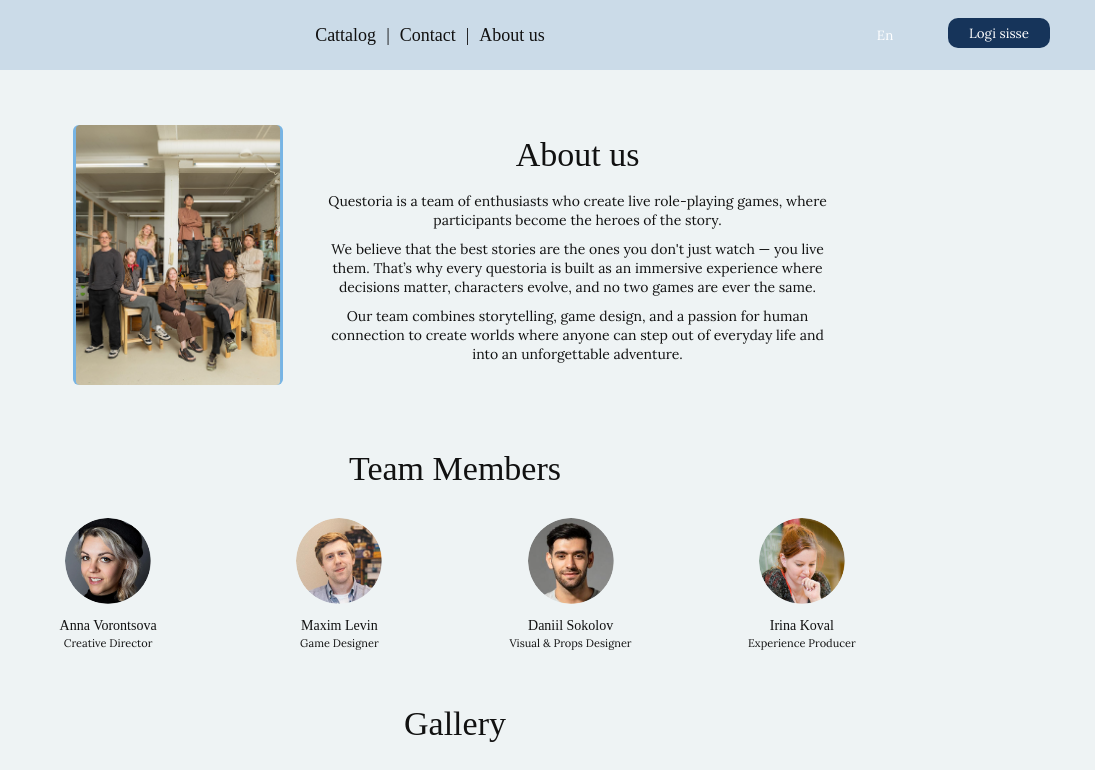
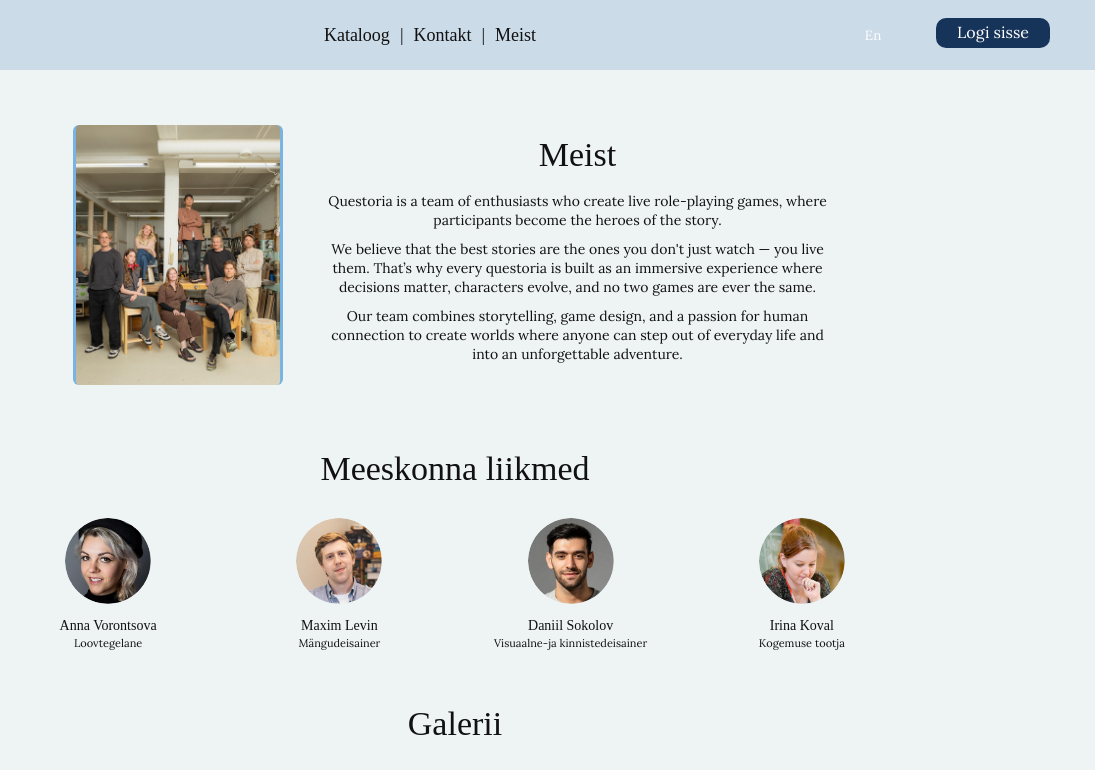
Before and after one commit to KsenjaVassiljeva/Veebiplatvormi-seiklusm-ngude-broneerimiseks, a website: page about.html in a window 1280 px wide. Both pictures are taken after a click on the button "Et". Shown: the top 770 px of the page, 185-1280 px from the left. Drawn offline with Linux system fonts and the light colour scheme; a web font is replaced by a local one.

Commit message:
make estonia language

```diff
--- a/about.html
+++ b/about.html
@@ -20,20 +20,20 @@
   </a>
 
   <nav class="nav">
-    <a href="catalog.html">Cattalog</a>
+    <a href="catalog.html" data-key="catalog">Catalog</a>
     <span>|</span>
-    <a href="contacts.html">Contact</a>
+    <a href="contacts.html" data-key="contact">Contact</a>
     <span>|</span>
-    <a href="about.html">About us</a>
+    <a href="about.html" data-key="about">About us</a>
   </nav>
 
   <div class="actions">
     <button class="lang">En</button>
-    <button class="login-small" data-key="login">Log in</button>
+    <a href="login.html" class="login-small" data-key="login">Log in</a>
     <div class="user-menu" style="display: none;">
       <button class="user-icon">👤</button>
       <div class="dropdown-menu">
-        <a href="#" class="menu-item profile-link" data-key="profile">👤 Profile</a>
+        <a href="profile.html" class="menu-item profile-link" data-key="profile">👤 Profile</a>
         <a href="#" class="menu-item logout-link" data-key="logout">🚪 Logout</a>
       </div>
     </div>
@@ -46,7 +46,7 @@
     <img src="images/teamBig.png" alt="Questoria team">
 
     <div class="about-text">
-      <h1>About us</h1>
+      <h1 data-key="aboutTitle">About us</h1>
       <p>
         Questoria is a team of enthusiasts who create live role-playing games,
         where participants become the heroes of the story.
@@ -66,37 +66,37 @@
   </section>
 
   <section class="team">
-    <h2>Team Members</h2>
+    <h2 data-key="teamMembers">Team Members</h2>
 
     <div class="team-grid">
       <div class="member">
         <img src="images/member1.png" alt="Anna Vorontsova">
         <h3>Anna Vorontsova</h3>
-        <p>Creative Director</p>
+        <p data-key="roleCreative">Creative Director</p>
       </div>
 
       <div class="member">
         <img src="images/member2.png" alt="Maxim Levin">
         <h3>Maxim Levin</h3>
-        <p>Game Designer</p>
+        <p data-key="roleDesigner">Game Designer</p>
       </div>
 
       <div class="member">
         <img src="images/member3.png" alt="Daniil Sokolov">
         <h3>Daniil Sokolov</h3>
-        <p>Visual & Props Designer</p>
+        <p data-key="roleVisual">Visual & Props Designer</p>
       </div>
 
       <div class="member">
         <img src="images/member4.png" alt="Irina Koval">
         <h3>Irina Koval</h3>
-        <p>Experience Producer</p>
+        <p data-key="roleProducer">Experience Producer</p>
       </div>
     </div>
   </section>
 
   <section class="gallery">
-    <h2>Gallery</h2>
+    <h2 data-key="galleryAbout">Gallery</h2>
 
     <div class="gallery-grid">
       <img src="images/gallery1t.png" alt="Gallery photo">
--- a/js/lang.js
+++ b/js/lang.js
@@ -17,7 +17,46 @@ const translations = {
     more: "more",
     aboutTitle: "About us",
     aboutText: "Questoria is a team of enthusiasts who create live role-playing games (questories), where participants become the heroes of the story.",
-    seeMore: "see more"
+    seeMore: "see more",
+    loginTitle: "Login",
+    email: "Email",
+    password: "Password",
+    forgotPassword: "Forgot your password?",
+    loginBtn: "Login",
+    needAccount: "Need an account?",
+    signUpWith: "Sign-Up with",
+    profile: "👤 Profile",
+    logout: "🚪 Logout",
+    registerTitle: "Register",
+    firstName: "Name",
+    lastName: "Last Name",
+    registerBtn: "Register",
+    haveAccount: "Have account?",
+    continueGoogle: "Continue with Google",
+    personalInfo: "Personal Information",
+    myBookings: "My Bookings",
+    accountSettings: "Account Settings",
+    editProfile: "Edit Profile",
+    logoutBtn: "Logout",
+    bookingTitle: "Choose date and time",
+    bookingBtn: "Booking",
+    peopleCount: "Number of people",
+    gallery: "Gallery",
+    reviews: "Reviews",
+    bookBtn: "Book",
+    contactsTitle: "Contacts",
+    contactAddress: "Address",
+    contactPhone: "Phone",
+    contactEmail: "Email",
+    contactHours: "🕘 Opening Hours",
+    contactSocial: "🌐 Social Media",
+    aboutTitle: "About us",
+    teamMembers: "Team Members",
+    roleCreative: "Creative Director",
+    roleDesigner: "Game Designer",
+    roleVisual: "Visual & Props Designer",
+    roleProducer: "Experience Producer",
+    galleryAbout: "Gallery"
   },
 
   et: {
@@ -35,7 +74,46 @@ const translations = {
     more: "rohkem",
     aboutTitle: "Meist",
     aboutText: "Questoria on entusiastide meeskond, kes loob elavaid rollimänge, kus osalejad saavad loo kangelasteks.",
-    seeMore: "vaata rohkem"
+    seeMore: "vaata rohkem",
+    loginTitle: "Sisselogimine",
+    email: "E-post",
+    password: "Parool",
+    forgotPassword: "Unustasid parooli?",
+    loginBtn: "Logi sisse",
+    needAccount: "Vajad kontot?",
+    signUpWith: "Registreeru koos",
+    profile: "👤 Profiil",
+    logout: "🚪 Välju",
+    registerTitle: "Registreerimine",
+    firstName: "Nimi",
+    lastName: "Perekonnanimi",
+    registerBtn: "Registreeri",
+    haveAccount: "Juba kontol olemas?",
+    continueGoogle: "Jätka Googlega",
+    personalInfo: "Isikuandmed",
+    myBookings: "Minu broneerings",
+    accountSettings: "Konto seaded",
+    editProfile: "Muuda profiili",
+    logoutBtn: "Välju",
+    bookingTitle: "Vali kuupäev ja aeg",
+    bookingBtn: "Broneeri",
+    peopleCount: "Inimeste arv",
+    gallery: "Galerii",
+    reviews: "Arvustused",
+    bookBtn: "Broneeri",
+    contactsTitle: "Kontaktid",
+    contactAddress: "Aadress",
+    contactPhone: "Telefon",
+    contactEmail: "E-post",
+    contactHours: "🕘 Tööaeg",
+    contactSocial: "🌐 Sotsiaalmeedia",
+    aboutTitle: "Meist",
+    teamMembers: "Meeskonna liikmed",
+    roleCreative: "Loovtegelane",
+    roleDesigner: "Mängudeisainer",
+    roleVisual: "Visuaalne-ja kinnistedeisainer",
+    roleProducer: "Kogemuse tootja",
+    galleryAbout: "Galerii"
   }
 };
 
@@ -49,6 +127,12 @@ document.addEventListener("DOMContentLoaded", () => {
       element.textContent = translations[lang][key];
     });
 
+    // Update placeholders
+    document.querySelectorAll("[data-placeholder]").forEach((element) => {
+      const key = element.dataset.placeholder;
+      element.placeholder = translations[lang][key];
+    });
+
     langButton.textContent = lang === "en" ? "Et" : "En";
   }
 
```
Also changed, not shown: booking.html (+10 -8 lines), catalog.html (+1 -1 lines), contacts.html (+11 -11 lines), login.html (+12 -11 lines), profile.html (+28 -12 lines), quest.html (+8 -8 lines), register.html (+15 -13 lines).
